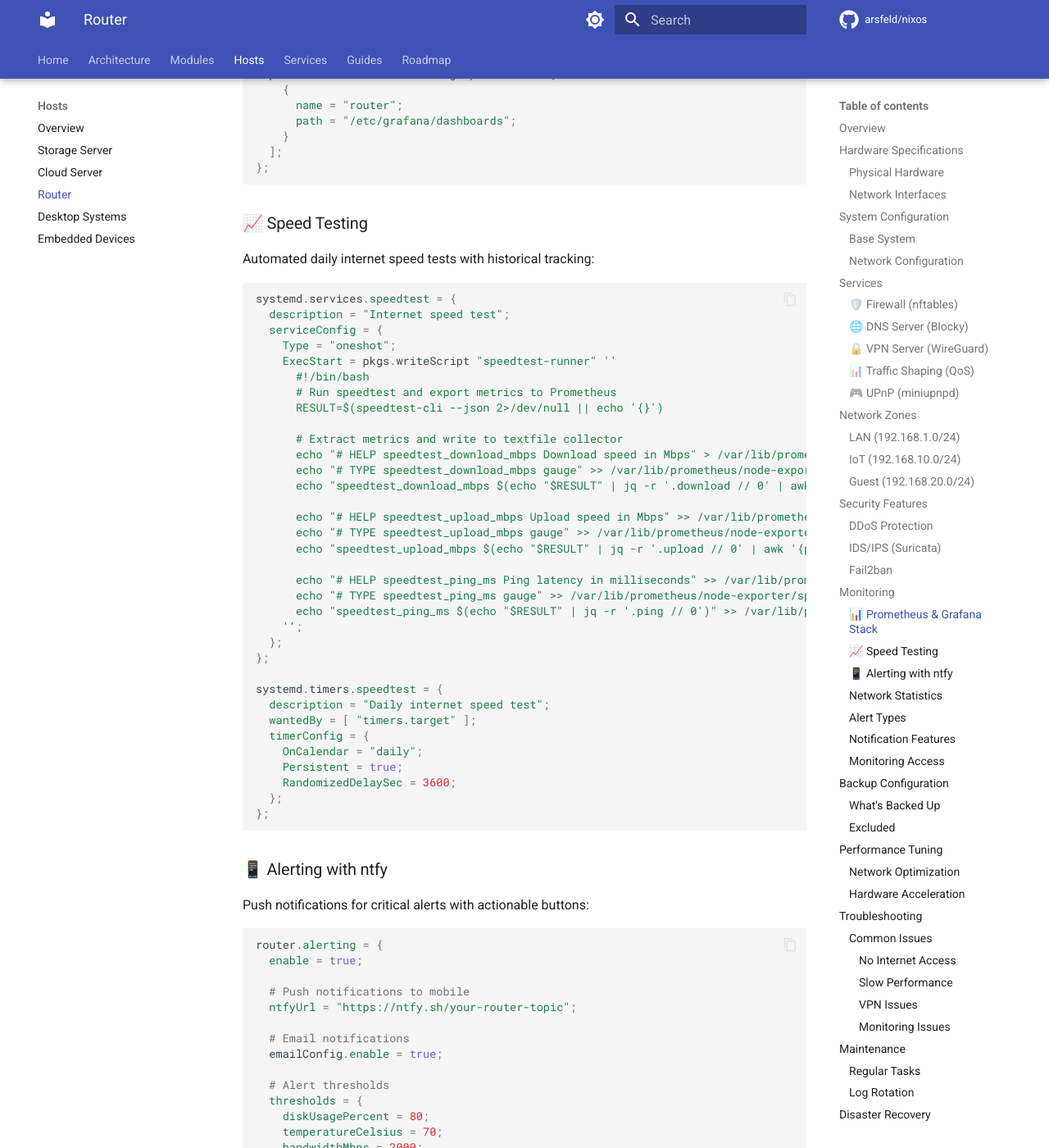
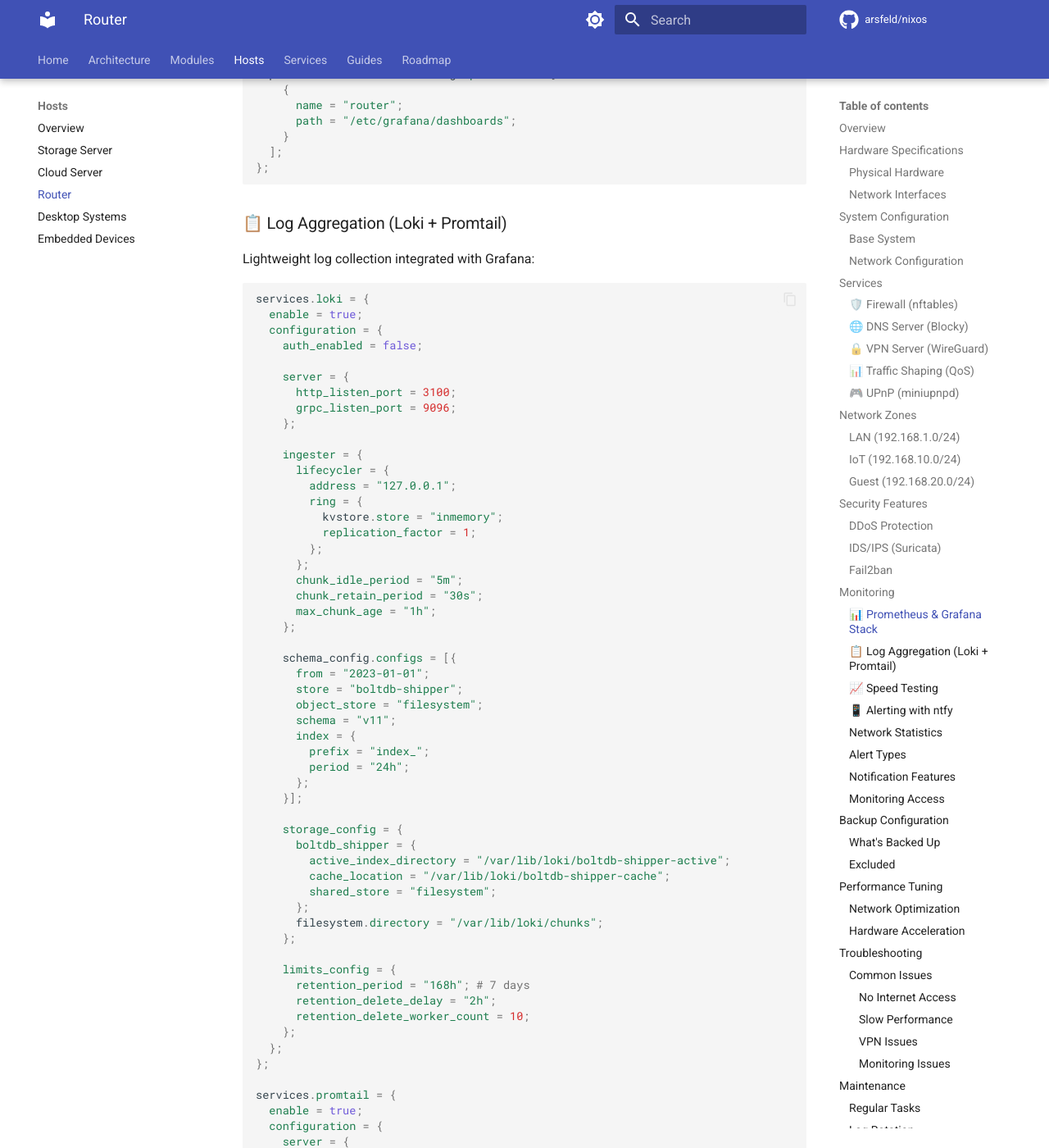
Before and after one commit to arsfeld/nixos, an MkDocs documentation site: the page built from docs/hosts/router.md, in a window 1280 px wide and 1400 px high, scrolled down 6687 px. Shown: the whole window at 82% size. Built offline with MkDocs 1.6.1 and Material for MkDocs 9.7.7, drawn with Linux system fonts in a browser that asks for light colours; comment, search, counter and statistics services are not loaded; the version menu is left out; some of the changed text lies outside the part shown.

Commit message:
feat(router): Implement router metrics collection and monitoring
- Added a comprehensive implementation plan for router metrics including power consumption, Tailscale, and WAN health metrics.
- Created a new markdown document outlining tasks, metrics to collect, and implementation details.
- Updated `services.nix` to include the new `dnsmasq-dhcp` service for DHCP management.
- Enhanced `caddy.nix` to serve a new dashboard HTML file for monitoring services.
- Introduced a stylish dashboard layout in `dashboard.html` for better visualization of router services.
- Configured `dnsmasq` as a DHCP server with static leases and integration with Blocky for DNS.
- Updated log monitoring configurations to streamline log collection and parsing.
- Improved monitoring scripts to utilize the new DHCP hosts file for client name resolution.
- Adjusted Prometheus and Grafana configurations for better integration with the new services.

````diff
--- a/docs/hosts/router.md
+++ b/docs/hosts/router.md
@@ -314,6 +314,142 @@
 };
 ```
 
+### 📋 Log Aggregation (Loki + Promtail)
+
+Lightweight log collection integrated with Grafana:
+
+```nix
+services.loki = {
+  enable = true;
+  configuration = {
+    auth_enabled = false;
+
+    server = {
+      http_listen_port = 3100;
+      grpc_listen_port = 9096;
+    };
+
+    ingester = {
+      lifecycler = {
+        address = "127.0.0.1";
+        ring = {
+          kvstore.store = "inmemory";
+          replication_factor = 1;
+        };
+      };
+      chunk_idle_period = "5m";
+      chunk_retain_period = "30s";
+      max_chunk_age = "1h";
+    };
+
+    schema_config.configs = [{
+      from = "2023-01-01";
+      store = "boltdb-shipper";
+      object_store = "filesystem";
+      schema = "v11";
+      index = {
+        prefix = "index_";
+        period = "24h";
+      };
+    }];
+
+    storage_config = {
+      boltdb_shipper = {
+        active_index_directory = "/var/lib/loki/boltdb-shipper-active";
+        cache_location = "/var/lib/loki/boltdb-shipper-cache";
+        shared_store = "filesystem";
+      };
+      filesystem.directory = "/var/lib/loki/chunks";
+    };
+
+    limits_config = {
+      retention_period = "168h"; # 7 days
+      retention_delete_delay = "2h";
+      retention_delete_worker_count = 10;
+    };
+  };
+};
+
+services.promtail = {
+  enable = true;
+  configuration = {
+    server = {
+      http_listen_port = 9080;
+      grpc_listen_port = 0;
+    };
+
+    clients = [
+      {
+        url = "http://localhost:3100/loki/api/v1/push";
+      }
+    ];
+
+    scrape_configs = [
+      {
+        job_name = "journal";
+        journal = {
+          max_age = "12h";
+          labels = {
+            job = "systemd-journal";
+            host = "router";
+          };
+        };
+        relabel_configs = [
+          {
+            source_labels = [ "__journal__systemd_unit" ];
+            target_label = "unit";
+          }
+          {
+            source_labels = [ "__journal_priority_keyword" ];
+            target_label = "level";
+          }
+        ];
+        pipeline_stages = [
+          {
+            match = {
+              selector = "{unit=\"miniupnpd.service\"}";
+              stages = [
+                {
+                  regex = {
+                    expression = "addentry: (?P<protocol>\\w+) (?P<client_ip>[\\d.]+) (?P<port>\\d+)";
+                  };
+                }
+                {
+                  labels = {
+                    protocol = "";
+                    client_ip = "";
+                    port = "";
+                  };
+                }
+              ];
+            };
+          }
+          {
+            match = {
+              selector = "{unit=\"blocky.service\"}";
+              stages = [
+                {
+                  regex = {
+                    expression = "query: (?P<query_type>\\w+) (?P<domain>[^ ]+) from (?P<client>[\\d.]+)";
+                  };
+                }
+                {
+                  labels = {
+                    query_type = "";
+                    domain = "";
+                    client = "";
+                  };
+                }
+              ];
+            };
+          }
+        ];
+      }
+    ];
+  };
+};
+```
+
 ### 📈 Speed Testing
 
 Automated daily internet speed tests with historical tracking:
@@ -403,13 +539,20 @@
 - **Grafana**: `http://router.bat-boa.ts.net:3000`
   - Username: admin
   - Password: (configured via secrets)
-  - Dashboards: Router metrics, speed tests, alerts
+  - Dashboards: Router metrics, speed tests, alerts, logs
+  - Loki datasource for log queries
 - **Prometheus**: `http://router.bat-boa.ts.net:9090`
   - Query interface and targets
   - Alert rule management
 - **Alertmanager**: `http://router.bat-boa.ts.net:9093`
   - Active alerts and silences
   - Notification routing
+- **Loki**: `http://router.bat-boa.ts.net:3100`
+  - Log aggregation API
+  - Query endpoint for logs
+- **Promtail**: `http://router.bat-boa.ts.net:9080`
+  - Log shipper metrics
+  - Scrape targets status
 
 ## Backup Configuration
 
````
Also changed, not shown: docs/nixos-router-blog-series-outline.md (added, +291 -0 lines), docs/router-metrics-implementation.md (added, +236 -0 lines), 6 other files.
